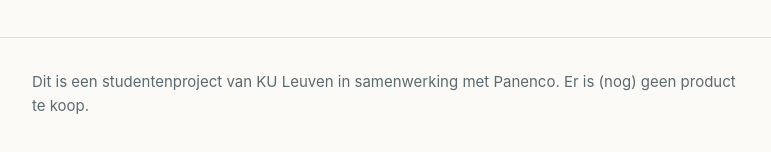
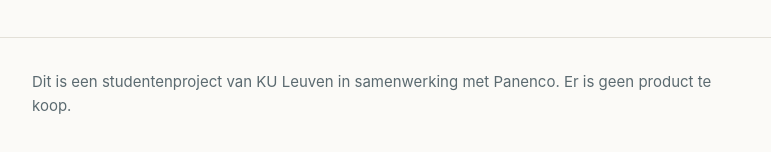
Before and after one commit to jaromeert/landingspagina, a plain HTML site: page index.html in a window 1280 px wide. Shown: the part 2636-2788 px from the top of the page, 252-1023 px from the left. Drawn offline with Linux system fonts and the light colour scheme.

Commit message:
Update index.html

```diff
--- a/index.html
+++ b/index.html
@@ -130,7 +130,7 @@
 </main>
 
 <footer>
-  <div class="wrap">Dit is een studentenproject van KU Leuven in samenwerking met Panenco. Er is (nog) geen product te koop.</div>
+  <div class="wrap">Dit is een studentenproject van KU Leuven in samenwerking met Panenco. Er is geen product te koop.</div>
 </footer>
 
 
```
